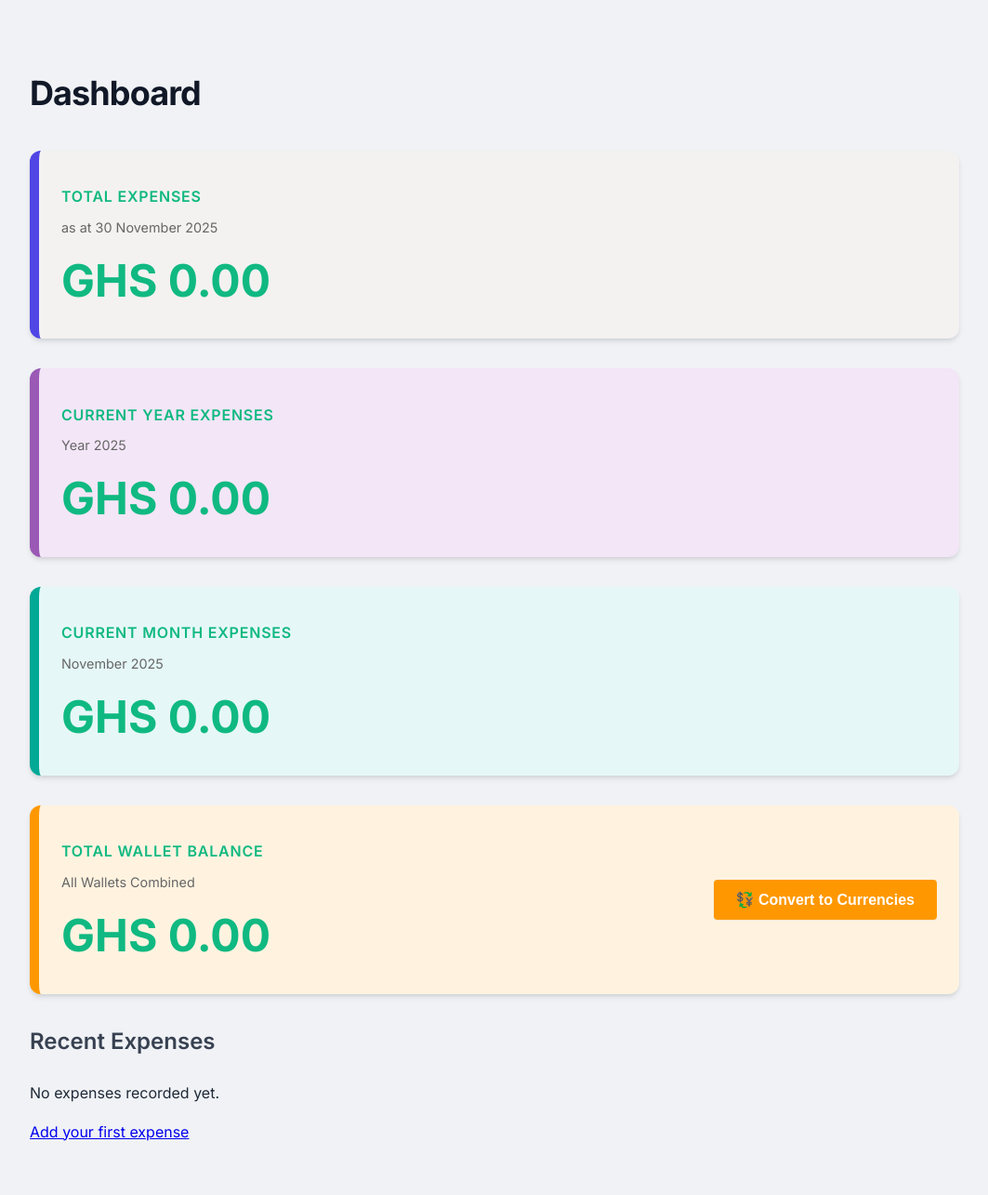
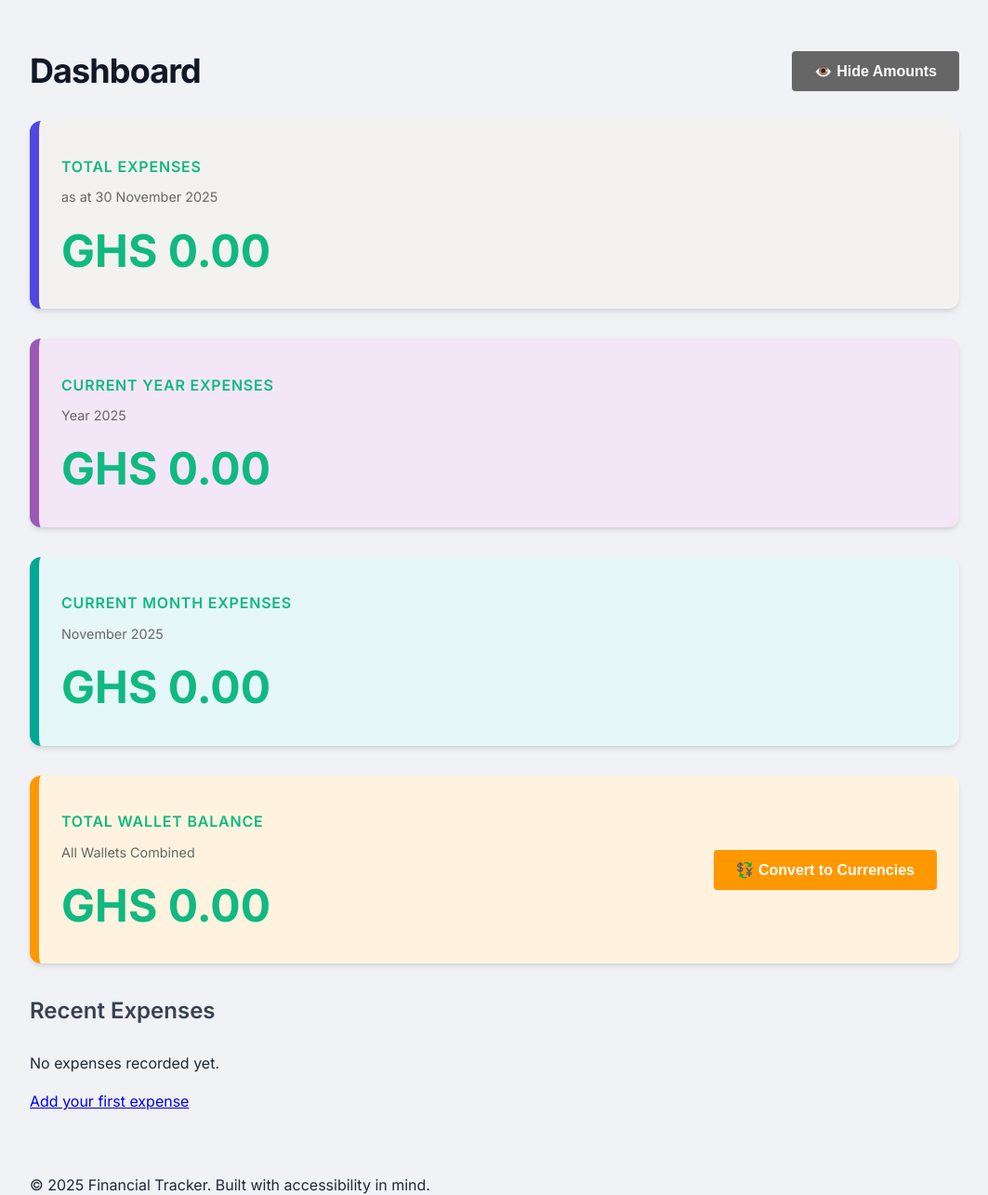
Before and after one commit to NANA-PREMPEH/FinancialTracker, a Flask app: page / in a window 1280 px wide. Shown: the part 65-1350 px from the top of the page at 93% size, without its empty margins (108-1171 px from the left). Run offline with Flask 3, Linux system fonts and the light colour scheme; parts of the project's set-up code (start-up, migrations or seed data) failed here and were passed over.

Commit message:
Hide Amounts

```diff
--- a/app/templates/dashboard.html
+++ b/app/templates/dashboard.html
@@ -3,24 +3,28 @@
 {% block title %}Dashboard - Financial Tracker{% endblock %}
 
 {% block content %}
-<h1>Dashboard</h1>
+<div style="display: flex; justify-content: space-between; align-items: center; margin-bottom: 1.5rem;">
+    <h1 style="margin: 0;">Dashboard</h1>
+    <button onclick="togglePrivacy()" id="privacyToggle" style="background: #666; color: white; padding: 0.75rem 1.5rem; border: none; border-radius: 4px; cursor: pointer; font-weight: bold;">
+        <span id="privacyIcon">👁️</span> <span id="privacyText">Hide Amounts</span>
+</div>
 
 <div class="summary-box" style="background: #f3f2f1; padding: 1.5rem; margin-bottom: 2rem; border-left: 10px solid var(--color-primary);">
     <h2>Total Expenses</h2>
     <p style="font-size: 0.9rem; color: #666; margin: 0.25rem 0 0.5rem 0;">as at {{ current_date.strftime('%d %B %Y') }}</p>
-    <p style="font-size: 3rem; font-weight: bold; margin: 0;">GHS {{ "{:,.2f}".format(total_expenses) }}</p>
+    <p style="font-size: 3rem; font-weight: bold; margin: 0;">GHS <span class="amount-value" data-amount="{{ '{:,.2f}'.format(total_expenses) }}">{{ "{:,.2f}".format(total_expenses) }}</span></p>
 </div>
 
 <div class="summary-box" style="background: #f3e6f7; padding: 1.5rem; margin-bottom: 2rem; border-left: 10px solid #9b59b6;">
     <h2>Current Year Expenses</h2>
     <p style="font-size: 0.9rem; color: #666; margin: 0.25rem 0 0.5rem 0;">Year {{ current_date.strftime('%Y') }}</p>
-    <p style="font-size: 3rem; font-weight: bold; margin: 0;">GHS {{ "{:,.2f}".format(yearly_expenses) }}</p>
+    <p style="font-size: 3rem; font-weight: bold; margin: 0;">GHS <span class="amount-value" data-amount="{{ '{:,.2f}'.format(yearly_expenses) }}">{{ "{:,.2f}".format(yearly_expenses) }}</span></p>
 </div>
 
 <div class="summary-box" style="background: #e6f7f7; padding: 1.5rem; margin-bottom: 2rem; border-left: 10px solid #00a896;">
     <h2>Current Month Expenses</h2>
     <p style="font-size: 0.9rem; color: #666; margin: 0.25rem 0 0.5rem 0;">{{ current_date.strftime('%B %Y') }}</p>
-    <p style="font-size: 3rem; font-weight: bold; margin: 0;">GHS {{ "{:,.2f}".format(monthly_expenses) }}</p>
+    <p style="font-size: 3rem; font-weight: bold; margin: 0;">GHS <span class="amount-value" data-amount="{{ '{:,.2f}'.format(monthly_expenses) }}">{{ "{:,.2f}".format(monthly_expenses) }}</span></p>
 </div>
 
 <!-- Wallet Totals with Currency Converter -->
@@ -29,7 +33,7 @@
         <div>
             <h2>Total Wallet Balance</h2>
             <p style="font-size: 0.9rem; color: #666; margin: 0.25rem 0 0.5rem 0;">All Wallets Combined</p>
-            <p style="font-size: 3rem; font-weight: bold; margin: 0;">GHS {{ "{:,.2f}".format(total_wallet_balance) }}</p>
+            <p style="font-size: 3rem; font-weight: bold; margin: 0;">GHS <span class="amount-value" data-amount="{{ '{:,.2f}'.format(total_wallet_balance) }}">{{ "{:,.2f}".format(total_wallet_balance) }}</span></p>
         </div>
         <div>
             <button onclick="convertCurrency()" class="button" style="background: #ff9800; color: white; padding: 0.75rem 1.5rem; border: none; border-radius: 4px; cursor: pointer; font-weight: bold;">
@@ -104,6 +108,41 @@
 {% endif %}
 
 <script>
+// Privacy Toggle Feature
+let isPrivacyMode = localStorage.getItem('privacyMode') === 'true';
+
+function togglePrivacy() {
+    isPrivacyMode = !isPrivacyMode;
+    localStorage.setItem('privacyMode', isPrivacyMode);
+
+    const amounts = document.querySelectorAll('.amount-value');
+    const icon = document.getElementById('privacyIcon');
+    const text = document.getElementById('privacyText');
+
+    amounts.forEach(amount => {
+        if (isPrivacyMode) {
+            amount.textContent = '••••••';
+        } else {
+            amount.textContent = amount.getAttribute('data-amount');
+        }
+    });
+
+    if (isPrivacyMode) {
+        icon.textContent = '👁️‍🗨️';
+        text.textContent = 'Show Amounts';
+    } else {
+        icon.textContent = '👁️';
+        text.textContent = 'Hide Amounts';
+    }
+}
+
+// Initialize privacy state on page load
+document.addEventListener('DOMContentLoaded', function() {
+    if (isPrivacyMode) {
+        togglePrivacy();
+    }
+});
+
 function convertCurrency() {
     const modal = document.getElementById('conversionModal');
     modal.style.display = 'flex';
```
